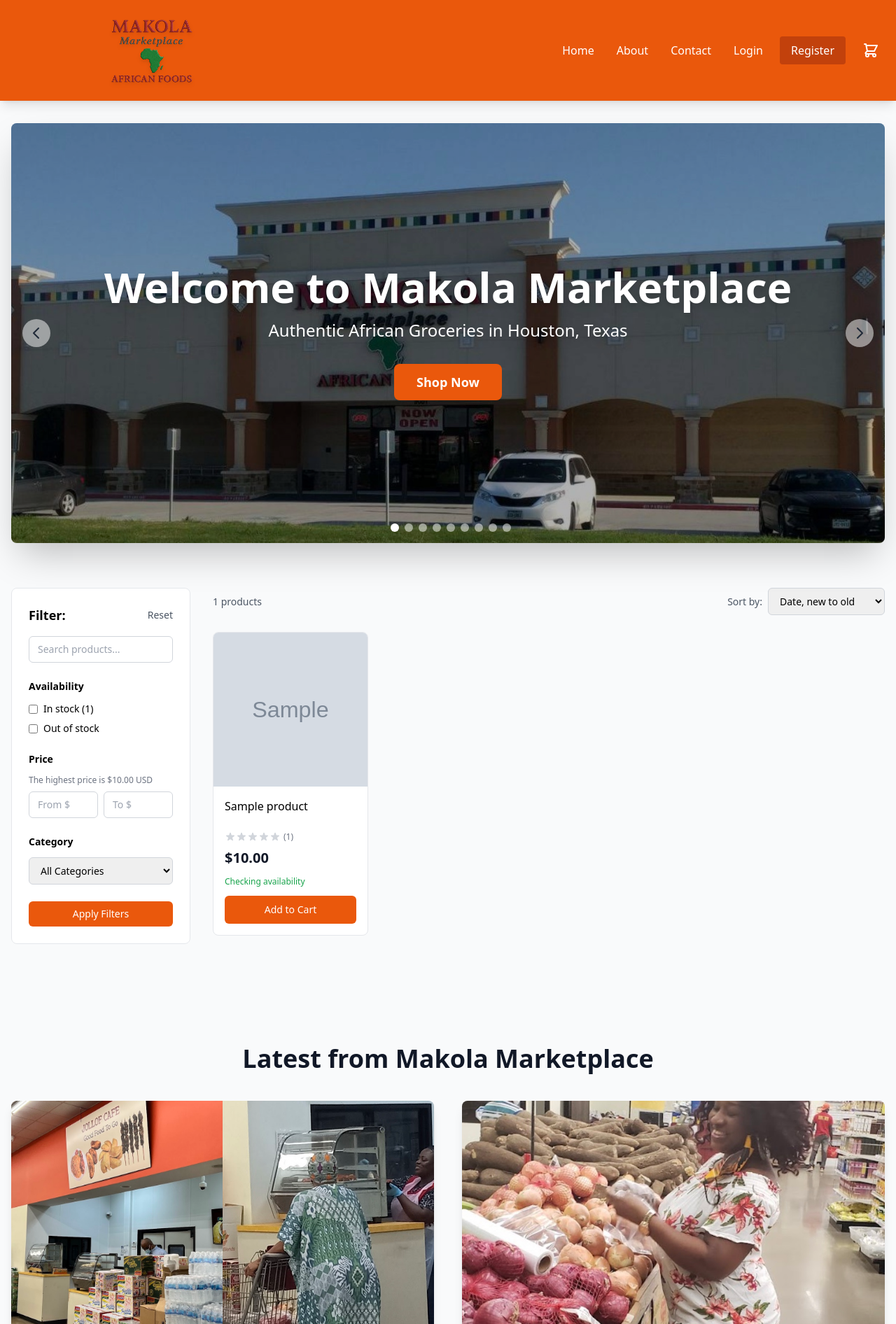
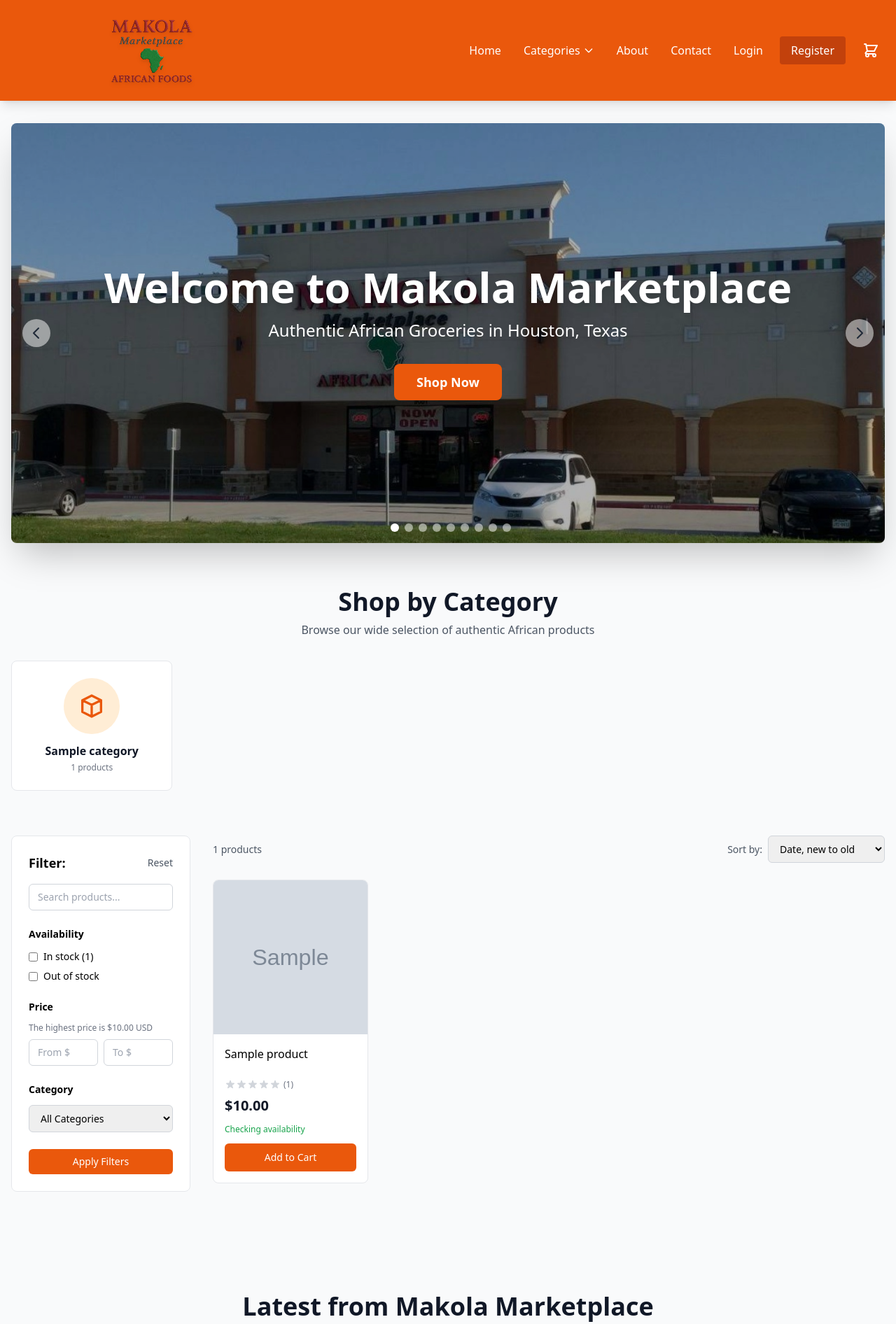
Before and after one commit to oobaretin/Makolamarketplace, a Django app: page / in a window 1280 px wide; the page is wider, and only the part inside the window is pictured. Shown: the top 1892 px of that part at 70% size. Run offline with Django 4.2, Linux system fonts and the light colour scheme; tables that the repository leaves empty hold one stand-in row (values such as "Sample post"); grey boxes marked "Sample" are stand-in pictures; some libraries are stand-ins or nearby versions.

Commit message:
Add categories to navigation menu and homepage category grid

```diff
--- a/makola/settings.py
+++ b/makola/settings.py
@@ -63,6 +63,7 @@
                 'django.contrib.auth.context_processors.auth',
                 'django.contrib.messages.context_processors.messages',
                 'cart.context_processors.cart',
+                'products.context_processors.categories',
             ],
         },
     },
--- /dev/null
+++ b/products/context_processors.py
@@ -0,0 +1,18 @@
+"""
+Context processors for products app.
+"""
+from django.db.models import Count, Q
+from .models import Category
+
+
+def categories(request):
+    """
+    Add all active categories to the template context.
+    """
+    categories_list = Category.objects.filter(is_active=True).annotate(
+        product_count=Count('products', filter=Q(products__is_available=True))
+    ).order_by('name')
+
+    return {
+        'all_categories': categories_list,
+    }
--- a/templates/base.html
+++ b/templates/base.html
@@ -35,6 +35,33 @@
                 <!-- Desktop Navigation -->
                 <div class="hidden lg:flex items-center space-x-4">
                     <a href="{% url 'products:product_list' %}" class="hover:text-orange-200 px-2">Home</a>
+
+                    <!-- Categories Dropdown -->
+                    <div class="relative group" x-data="{ open: false }">
+                        <button @click="open = !open" @mouseenter="open = true" @mouseleave="open = false" class="hover:text-orange-200 px-2 flex items-center">
+                            Categories
+                            <svg class="w-4 h-4 ml-1" fill="none" stroke="currentColor" viewBox="0 0 24 24">
+                                <path stroke-linecap="round" stroke-linejoin="round" stroke-width="2" d="M19 9l-7 7-7-7"></path>
+                            </svg>
+                        </button>
+                        <div x-show="open" @click.away="open = false" x-cloak
+                             class="absolute top-full left-0 mt-2 w-64 bg-white rounded-lg shadow-xl border border-gray-200 py-2 z-50 max-h-96 overflow-y-auto">
+                            {% if all_categories %}
+                                {% for category in all_categories %}
+                                    <a href="{% url 'products:category_detail' category.slug %}"
+                                       class="block px-4 py-2 text-gray-800 hover:bg-orange-50 hover:text-orange-600 transition-colors">
+                                        <div class="flex items-center justify-between">
+                                            <span class="font-medium">{{ category.name }}</span>
+                                            <span class="text-xs text-gray-500">({{ category.product_count }})</span>
+                                        </div>
+                                    </a>
+                                {% endfor %}
+                            {% else %}
+                                <div class="px-4 py-2 text-gray-500 text-sm">No categories available</div>
+                            {% endif %}
+                        </div>
+                    </div>
+
                     <a href="{% url 'store:about' %}" class="hover:text-orange-200 px-2">About</a>
                     <a href="{% url 'store:contact' %}" class="hover:text-orange-200 px-2">Contact</a>
 
@@ -90,6 +117,30 @@
                  class="lg:hidden border-t border-orange-500 py-4">
                 <div class="flex flex-col space-y-3">
                     <a href="{% url 'products:product_list' %}" class="hover:text-orange-200 px-4 py-2 hover:bg-orange-700 rounded">Home</a>
+
+                    <!-- Mobile Categories -->
+                    <div x-data="{ categoriesOpen: false }" class="px-4">
+                        <button @click="categoriesOpen = !categoriesOpen" class="w-full text-left hover:text-orange-200 py-2 flex items-center justify-between">
+                            <span>Categories</span>
+                            <svg class="w-4 h-4" fill="none" stroke="currentColor" viewBox="0 0 24 24">
+                                <path x-show="!categoriesOpen" stroke-linecap="round" stroke-linejoin="round" stroke-width="2" d="M19 9l-7 7-7-7"></path>
+                                <path x-show="categoriesOpen" stroke-linecap="round" stroke-linejoin="round" stroke-width="2" d="M5 15l7-7 7 7"></path>
+                            </svg>
+                        </button>
+                        <div x-show="categoriesOpen" class="pl-4 mt-2 space-y-1">
+                            {% if all_categories %}
+                                {% for category in all_categories %}
+                                    <a href="{% url 'products:category_detail' category.slug %}"
+                                       class="block py-2 text-sm hover:text-orange-200">
+                                        {{ category.name }} ({{ category.product_count }})
+                                    </a>
+                                {% endfor %}
+                            {% else %}
+                                <div class="py-2 text-sm text-gray-400">No categories available</div>
+                            {% endif %}
+                        </div>
+                    </div>
+
                     <a href="{% url 'store:about' %}" class="hover:text-orange-200 px-4 py-2 hover:bg-orange-700 rounded">About</a>
                     <a href="{% url 'store:contact' %}" class="hover:text-orange-200 px-4 py-2 hover:bg-orange-700 rounded">Contact</a>
 
--- a/templates/products/product_list.html
+++ b/templates/products/product_list.html
@@ -88,6 +88,34 @@
                 <path stroke-linecap="round" stroke-linejoin="round" stroke-width="2" d="M9 5l7 7-7 7"></path>
             </svg>
         </button>
+    </div>
+</div>
+{% endif %}
+
+<!-- Categories Section -->
+{% if all_categories %}
+<div class="container mx-auto px-4 py-8 max-w-7xl">
+    <div class="text-center mb-8">
+        <h2 class="text-3xl md:text-4xl font-bold text-gray-900 mb-2">Shop by Category</h2>
+        <p class="text-gray-600">Browse our wide selection of authentic African products</p>
+    </div>
+    <div class="grid grid-cols-2 sm:grid-cols-3 md:grid-cols-4 lg:grid-cols-5 gap-4 md:gap-6">
+        {% for category in all_categories %}
+            <a href="{% url 'products:category_detail' category.slug %}"
+               class="bg-white rounded-lg border border-gray-200 p-4 md:p-6 hover:border-orange-400 hover:shadow-lg transition-all group text-center">
+                <div class="mb-3">
+                    <div class="w-16 h-16 md:w-20 md:h-20 mx-auto bg-orange-100 rounded-full flex items-center justify-center group-hover:bg-orange-200 transition-colors">
+                        <svg class="w-8 h-8 md:w-10 md:h-10 text-orange-600" fill="none" stroke="currentColor" viewBox="0 0 24 24">
+                            <path stroke-linecap="round" stroke-linejoin="round" stroke-width="2" d="M20 7l-8-4-8 4m16 0l-8 4m8-4v10l-8 4m0-10L4 7m8 4v10M4 7v10l8 4"></path>
+                        </svg>
+                    </div>
+                </div>
+                <h3 class="font-semibold text-sm md:text-base text-gray-900 group-hover:text-orange-600 transition-colors mb-1">
+                    {{ category.name }}
+                </h3>
+                <p class="text-xs text-gray-500">{{ category.product_count }} products</p>
+            </a>
+        {% endfor %}
     </div>
 </div>
 {% endif %}
```
